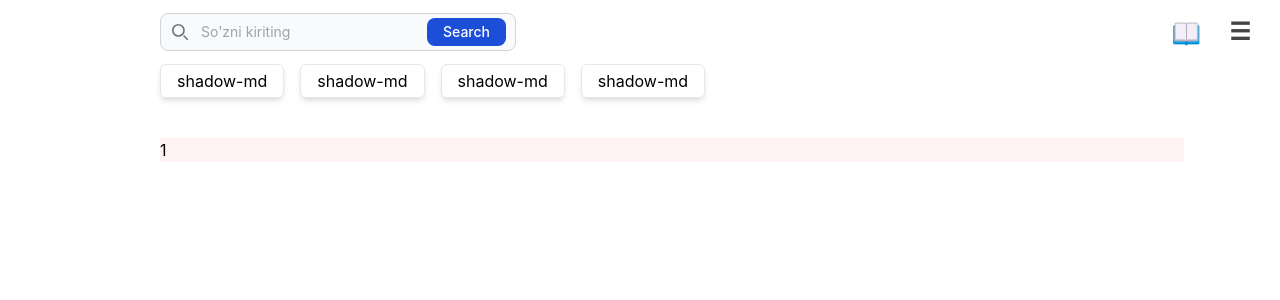
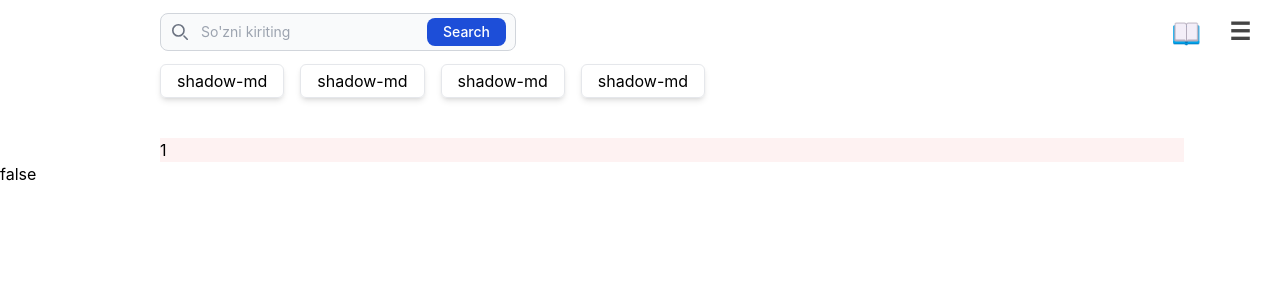
Before and after one commit to jarkurghan/lugat, a React (Create React App) app: page /search in a window 1280 px wide. Shown: the top 300 px of the page. Built offline with nearby package versions, Linux system fonts and the light colour scheme.

Commit message:
spinner - redux

```diff
--- a/package.json
+++ b/package.json
@@ -3,6 +3,7 @@
     "version": "0.1.0",
     "private": true,
     "dependencies": {
+        "@reduxjs/toolkit": "^2.2.2",
         "@testing-library/jest-dom": "^5.17.0",
         "@testing-library/react": "^13.4.0",
         "@testing-library/user-event": "^13.5.0",
@@ -10,9 +11,11 @@
         "axios": "^1.6.8",
         "react": "^18.2.0",
         "react-dom": "^18.2.0",
+        "react-redux": "^9.1.0",
         "react-router-dom": "^6.22.1",
         "react-scripts": "5.0.1",
         "react-toastify": "^10.0.4",
+        "redux": "^5.0.1",
         "tailwindcss": "^3.4.1",
         "web-vitals": "^2.1.4"
     },
--- a/src/App.js
+++ b/src/App.js
@@ -6,8 +6,12 @@ import WordPage from "./pages/Word";
 import Footer from "./components/Footer";
 import "react-toastify/dist/ReactToastify.css";
 import "./App.css";
+import { getWait } from "./store/waiting";
+import { useSelector } from "react-redux";
 
 function App() {
+    const spinner = useSelector(getWait);
+
     return (
         <div className="app">
             <ToastContainer />
@@ -17,6 +21,7 @@ function App() {
                 <Route path="/word/:word" element={<WordPage />} />
                 <Route path="/*" element={<Navigate to="/" />} />
             </Routes>
+            {spinner.toString()}
             <Footer />
         </div>
     );
--- a/src/components/Search/Search.jsx
+++ b/src/components/Search/Search.jsx
@@ -1,12 +1,20 @@
 import React from "react";
 import SearchIcon from "../../tools/svg-icons/Search";
 import SearchService from "../../services/search";
+import { useDispatch, useSelector } from "react-redux";
+import { endWait, getWait, startWait } from "../../store/waiting";
 
 const Search = () => {
-    const onSearch = (e) => {
+    const w = useSelector(getWait);
+    const dispatch = useDispatch();
+
+    const onSearch = async (e) => {
+        // console.log(e);
         e.preventDefault();
-        // console.log(e);
-        SearchService.getWords();
+
+        dispatch(startWait());
+        await SearchService.getWords();
+        dispatch(endWait());
     };
 
     return (
--- a/src/index.js
+++ b/src/index.js
@@ -1,6 +1,8 @@
 import React from "react";
 import ReactDOM from "react-dom/client";
 import { BrowserRouter } from "react-router-dom";
+import { Provider } from "react-redux";
+import { store } from "./store";
 import "./index.css";
 import App from "./App";
 
@@ -8,8 +10,10 @@ const root = ReactDOM.createRoot(document.getElementById("root"));
 
 root.render(
     <React.StrictMode>
-        <BrowserRouter>
-            <App />
-        </BrowserRouter>
+        <Provider store={store}>
+            <BrowserRouter>
+                <App />
+            </BrowserRouter>
+        </Provider>
     </React.StrictMode>
 );
--- /dev/null
+++ b/src/store/index.js
@@ -0,0 +1,10 @@
+import { configureStore } from "@reduxjs/toolkit";
+// import counterReducer from "./word/counterSlice";
+import waiting from "./waiting";
+
+export const store = configureStore({
+    reducer: {
+        waiting: waiting,
+        // counter: counterReducer,
+    },
+});
--- /dev/null
+++ b/src/store/waiting.js
@@ -0,0 +1,25 @@
+import { createSlice } from "@reduxjs/toolkit";
+
+const initialState = {
+    value: false,
+};
+
+export const waitingSlice = createSlice({
+    name: "waiting",
+    initialState,
+    reducers: {
+        startWait: (state) => {
+            state.value = true;
+        },
+        endWait: (state) => {
+            state.value = false;
+        },
+    },
+});
+
+export const { startWait, endWait } = waitingSlice.actions;
+export const getWait = (state) => {
+    return state.waiting.value;
+};
+
+export default waitingSlice.reducer;
```
